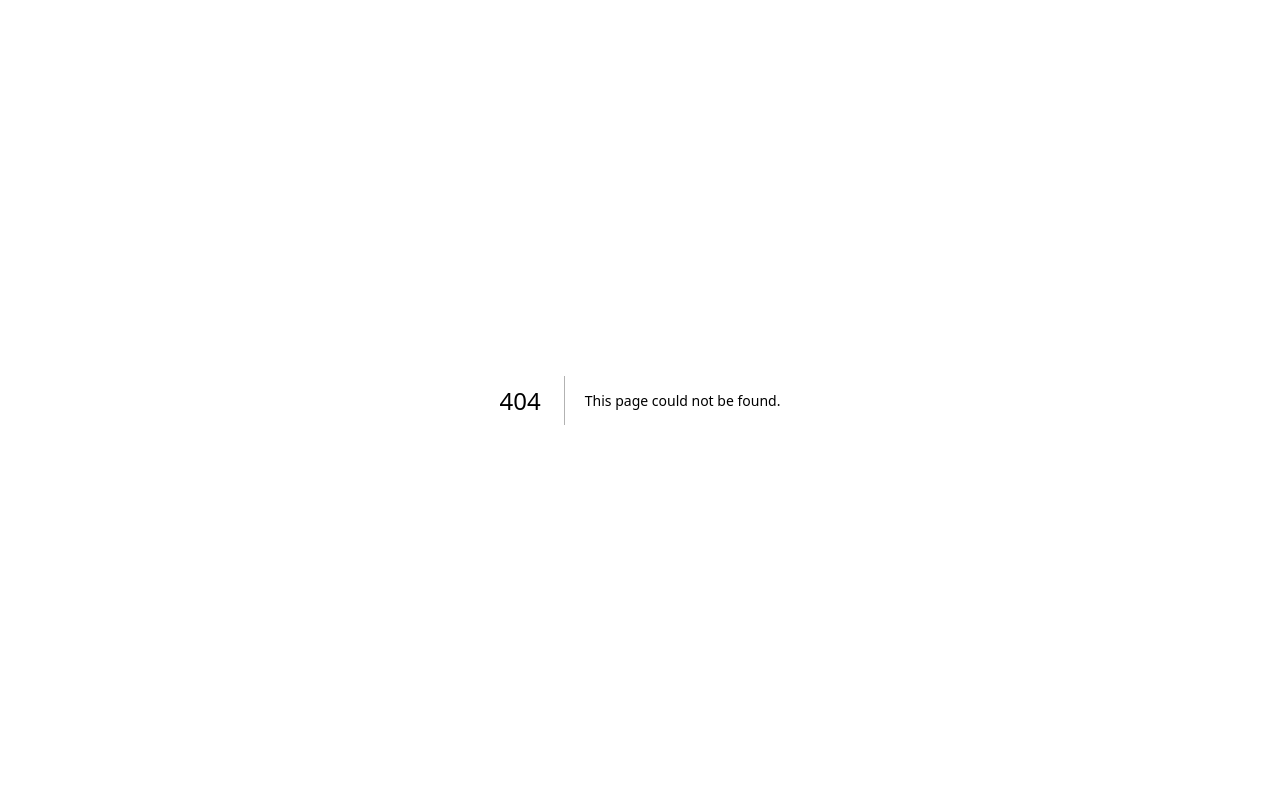
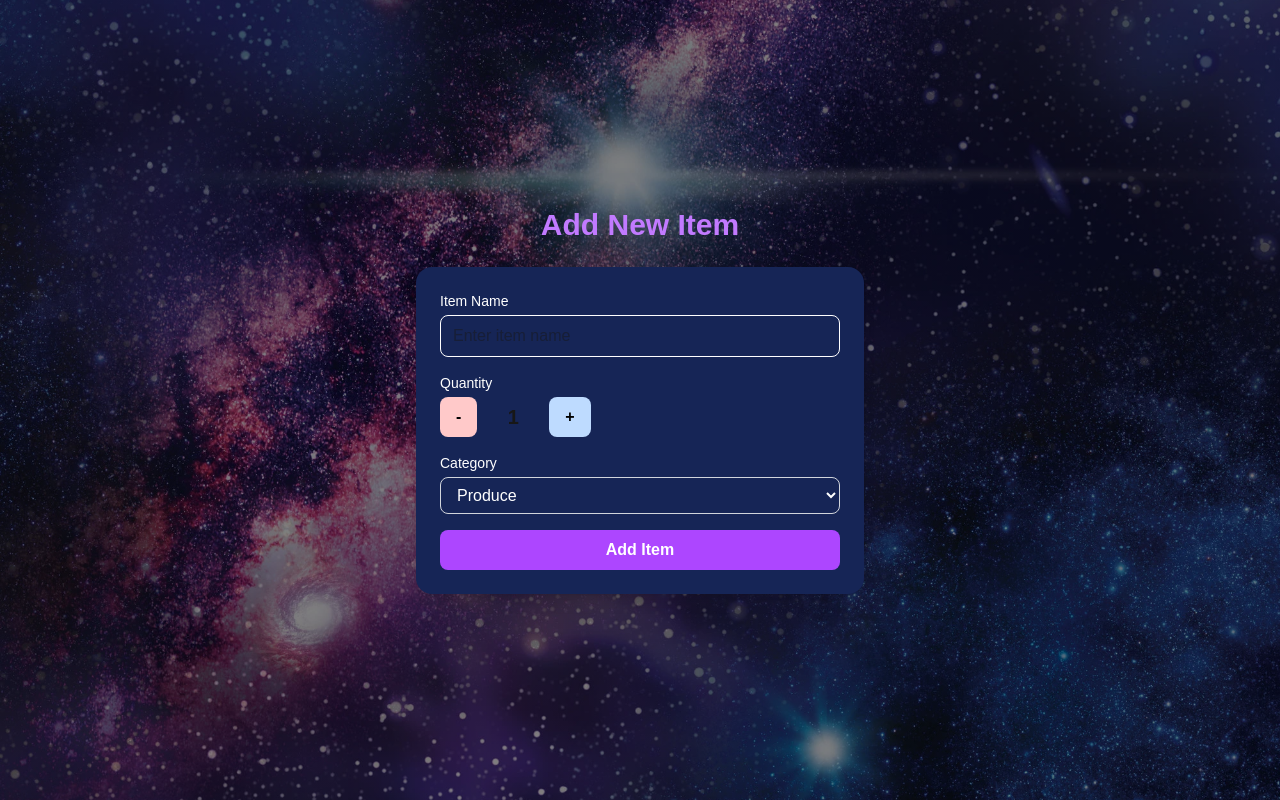
Before and after one commit to Sven-Milicevic/cprg306-assignments, a Next.js app: page /week-4 in a window 1280 px wide. Before the commit this address had no page. Built offline with nearby package versions, Linux system fonts and the light colour scheme.

Commit message:
week-4
Week 4 activity has been added and styled

```diff
--- a/app/page.tsx
+++ b/app/page.tsx
@@ -7,15 +7,22 @@ export default function Page() {
 
       <p style={{ marginTop: "20px" }}>
         <Link href="/week-2">
-          Go to Week 2 Page
+          Go to Week 2: Page
         </Link>
       </p>
 
       <p style={{ marginTop: "10px" }}>
         <Link href="/week-3">
-          Go to Week 3 Shopping List
+          Go to Week 3: Shopping List
         </Link>
       </p>
+
+      <p style={{ marginTop: "10px" }}>
+        <Link href="/week-4">
+          Go to Week 4: Add New item
+        </Link>
+      </p>
+
     </main>
   );
 }
--- /dev/null
+++ b/app/week-4/newItem.tsx
@@ -0,0 +1,112 @@
+"use client";
+import React, { useState } from "react";
+
+export default function NewItem() {
+  const [name, setName] = useState<string>("");
+  const [quantity, setQuantity] = useState<number>(1);
+  const [category, setCategory] = useState<string>("produce");
+
+  const handleSubmit = (e: React.FormEvent<HTMLFormElement>) => {
+    e.preventDefault();
+    const item = { name, quantity, category };
+    console.log("New item:", item);
+    alert(`Item: ${name}\nQuantity: ${quantity}\nCategory: ${category}`);
+    setName("");
+    setQuantity(1);
+    setCategory("produce");
+  };
+
+  const increment = () => {
+    if (quantity < 20) {
+      setQuantity(quantity + 1);
+    }
+  };
+
+  const decrement = () => {
+    if (quantity > 1) {
+      setQuantity(quantity - 1);
+    }
+  };
+
+  return (
+    <form
+      onSubmit={handleSubmit}
+      className="bg-blue-950 shadow-lg rounded-2xl p-6 w-full max-w-md space-y-4"
+    >
+      {/* Name Input */}
+      <div>
+        <label htmlFor="name" className="block text-sm font-medium text-white mb-1">
+          Item Name
+        </label>
+        <input
+          type="text"
+          id="name"
+          value={name}
+          onChange={(e) => setName(e.target.value)}
+          required
+          className="w-full px-3 py-2 border border-white rounded-lg focus:outline-none focus:ring-2 focus:ring-blue-500"
+          placeholder="Enter item name"
+        />
+      </div>
+
+      {/* Quantity with +/- Buttons */}
+      <div>
+        <label className="block text-sm font-medium text-white mb-1">
+          Quantity
+        </label>
+        <div className="flex items-center gap-3">
+          <button
+            type="button"
+            onClick={decrement}
+            className="bg-red-200 hover:bg-red-300 text-black font-bold py-2 px-4 rounded-lg transition duration-200"
+          >
+            -
+          </button>
+          <span className="text-xl font-semibold w-12 text-center">
+            {quantity}
+          </span>
+          <button
+            type="button"
+            onClick={increment}
+            className="bg-blue-200 hover:bg-blue-300 text-black font-bold py-2 px-4 rounded-lg transition duration-200"
+          >
+            +
+          </button>
+        </div>
+      </div>
+
+     {/* Category Select */}
+<div>
+  <label htmlFor="category" className="block text-sm font-medium text-white mb-1">
+    Category
+  </label>
+  <select
+    id="category"
+    value={category}
+    onChange={(e) => setCategory(e.target.value)}
+    className="w-full px-3 py-2 border border-gray-300 rounded-lg focus:outline-none focus:ring-2 focus:ring-blue-500 text-white"
+  >
+    <option value="produce" className="text-gray-900">Produce</option>
+    <option value="dairy" className="text-gray-900">Dairy</option>
+    <option value="bakery" className="text-gray-900">Bakery</option>
+    <option value="meat" className="text-gray-900">Meat</option>
+    <option value="frozen" className="text-gray-900">Frozen Foods</option>
+    <option value="canned" className="text-gray-900">Canned Goods</option>
+    <option value="dry" className="text-gray-900">Dry Goods</option>
+    <option value="beverages" className="text-gray-900">Beverages</option>
+    <option value="snacks" className="text-gray-900">Snacks</option>
+    <option value="household" className="text-gray-900">Household</option>
+    <option value="other" className="text-gray-900">Other</option>
+  </select>
+</div>
+
+      {/* Submit Button */}
+      <button
+        type="submit"
+        className="w-full bg-purple-500 hover:bg-purple-600 text-white font-semibold py-2 px-4 rounded-lg transition duration-200"
+      >
+        Add Item
+      </button>
+    </form>
+  );
+}
--- /dev/null
+++ b/app/week-4/page.tsx
@@ -0,0 +1,17 @@
+import React from "react";
+import NewItem from "./newItem";
+
+export default function Page() {
+  return (
+    <main
+      className="flex flex-col items-center justify-center min-h-screen p-6 bg-cover bg-center bg-no-repeat"
+      style={{
+        backgroundImage: "linear-gradient(rgba(0, 0, 0, 0.5), rgba(0, 0, 0, 0.5)), url('/week-4/galaxy.jpeg')"
+      }}
+    >
+    {/*Background Shadow*/}
+      <h1 className="text-3xl font-bold mb-6 text-purple-400">Add New Item</h1>
+      <NewItem />
+    </main>
+  );
+}
```
Also changed, not shown: public/week-4/galaxy.jpeg (added).
